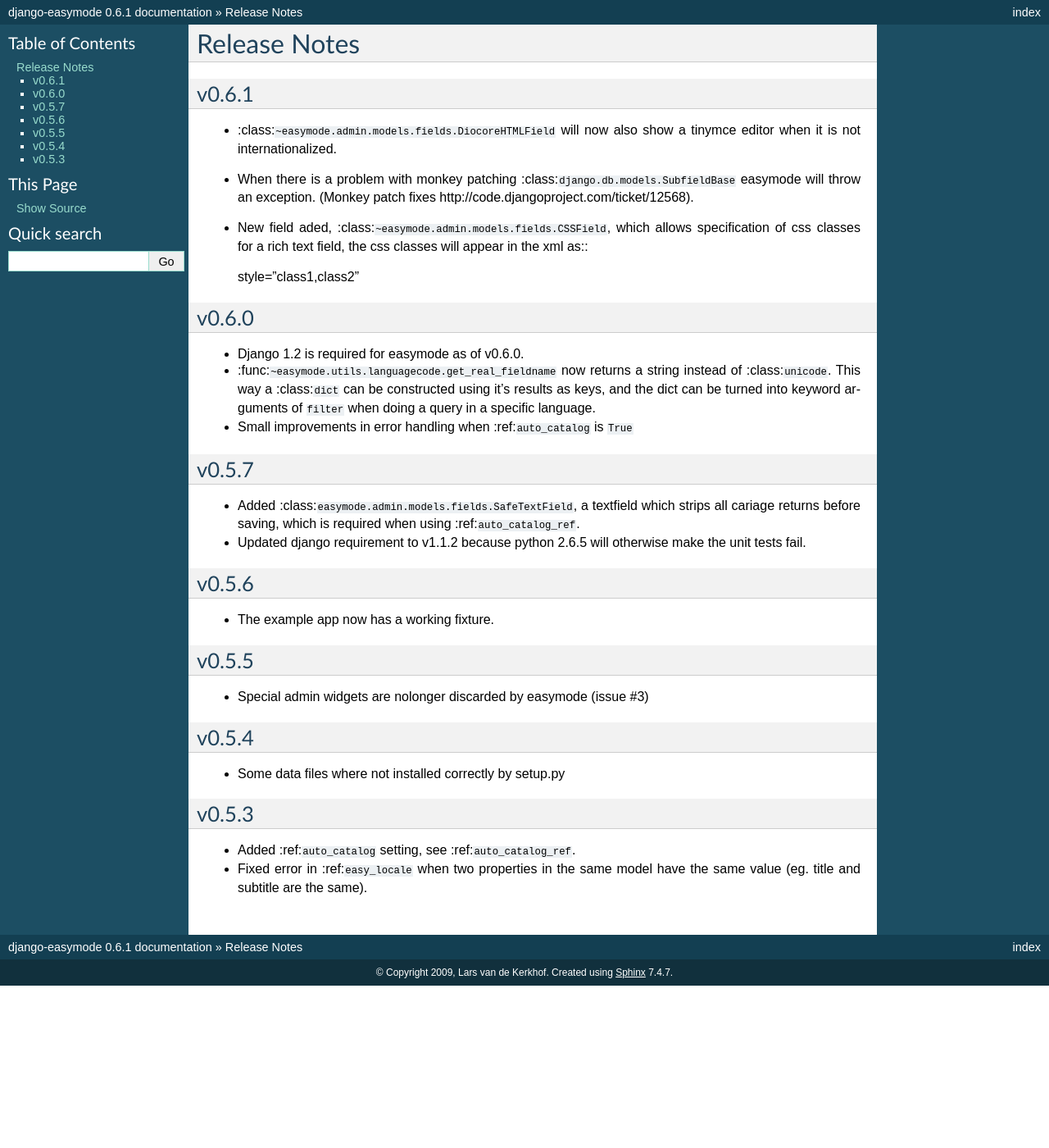
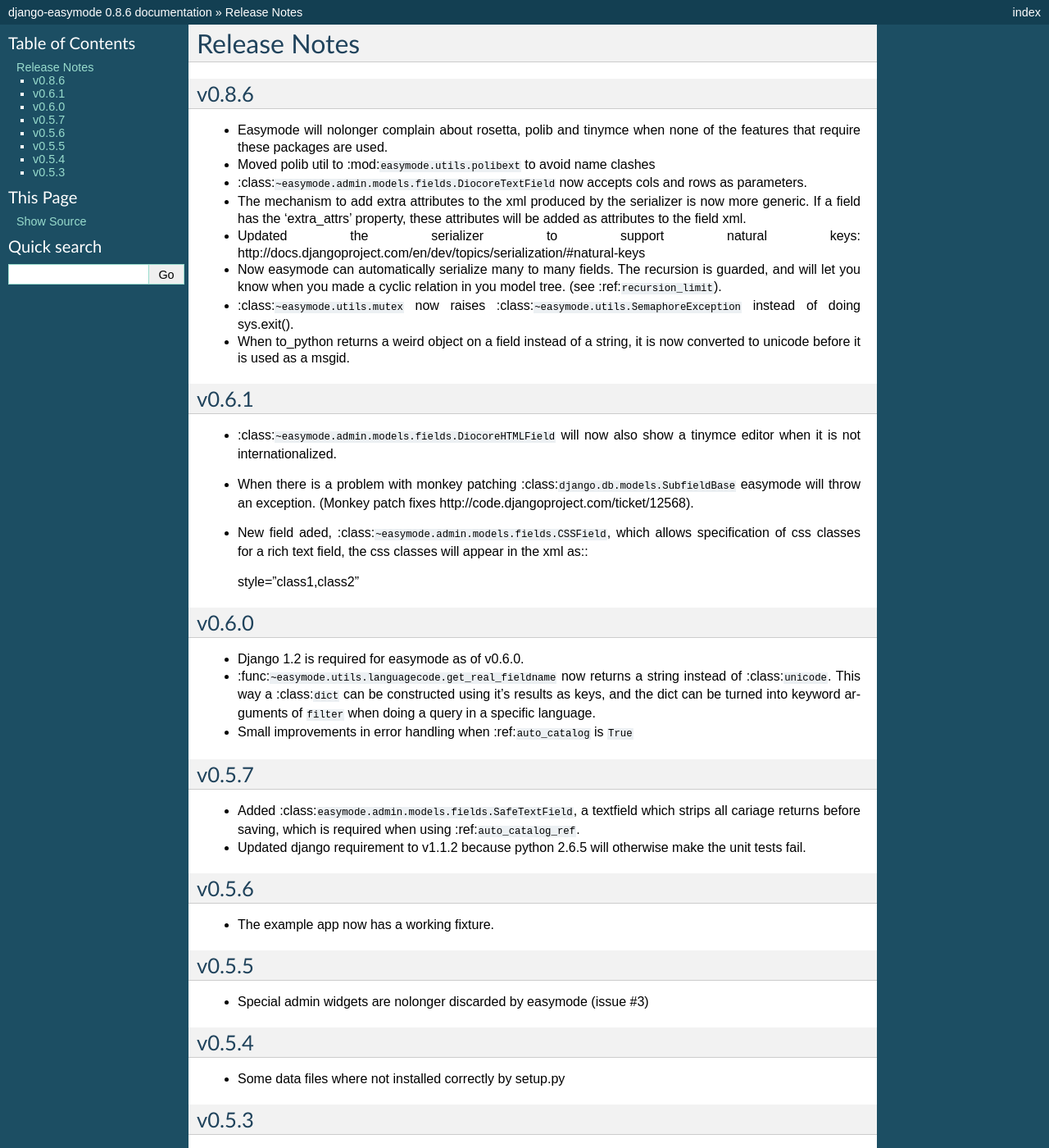
Before and after one commit to specialunderwear/django-easymode, a Sphinx documentation site: the page built from docs/changes.md, in a window 1280 px wide and 1400 px high. Shown: the whole window at 82% size. Built offline with Sphinx 7.4.7, drawn with Linux system fonts in a browser that asks for light colours; some of the changed text lies outside the part shown.

Commit message:
release 0.8.6

```diff
--- a/docs/changes.md
+++ b/docs/changes.md
@@ -1,5 +1,24 @@
 Release Notes
 =============
+
+v0.8.6
+------
+
+- Easymode will nolonger complain about rosetta, polib and tinymce when none of
+  the features that require these packages are used.
+- Moved polib util to :mod:`easymode.utils.polibext` to avoid name clashes
+- :class:`~easymode.admin.models.fields.DiocoreTextField` now accepts cols and rows as parameters.
+- The mechanism to add extra attributes to the xml produced by the serializer is
+  now more generic. If a field has the 'extra_attrs' property, these attributes
+  will be added as attributes to the field xml.
+- Updated the serializer to support natural keys:
+  http://docs.djangoproject.com/en/dev/topics/serialization/#natural-keys
+- Now easymode can automatically serialize many to many fields. The recursion is
+  guarded, and will let you know when you made a cyclic relation in you model
+  tree. (see :ref:`recursion_limit`).
+- :class:`~easymode.utils.mutex` now raises :class:`~easymode.utils.SemaphoreException` instead of doing sys.exit().
+- When to_python returns a weird object on a field instead of a string, it is now converted to unicode
+  before it is used as a msgid.
 
 v0.6.1
 ------
--- a/setup.py
+++ b/setup.py
@@ -16,7 +16,7 @@
 
 release notes at http://packages.python.org/django-easymode/changes.html"""
 
-version = '0.6.1'
+version = '0.8.6'
 packages = []
 data_files = []
 
@@ -57,7 +57,7 @@
     packages=packages,
     data_files=data_files,
     platforms = "any",
-    install_requires=['Django==1.2', 'lxml>=2.2.2', 'polib>=0.5.1','django-reversion>=1.2.1'],
+    install_requires=['Django>=1.2.1', 'lxml>=2.2.2', 'polib>=0.5.1','django-reversion>=1.2.1'],
     license='GPL',
     classifiers=[
         'Development Status :: 4 - Beta',
```
Also changed, not shown: docs/settings.md (+2 -0 lines).
